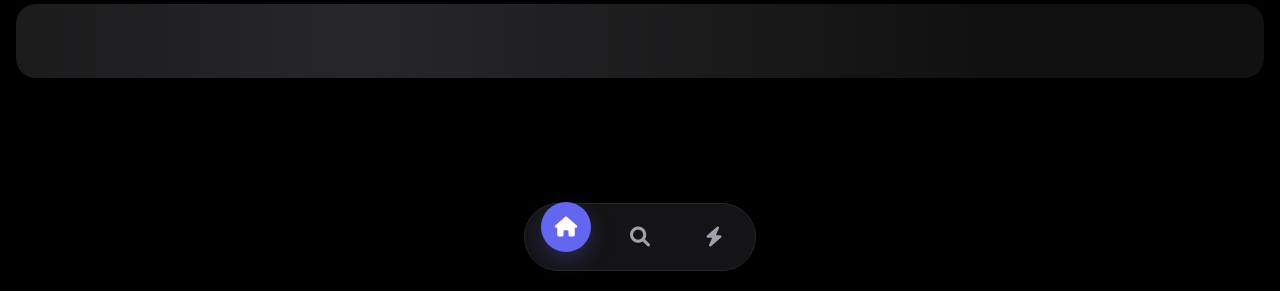
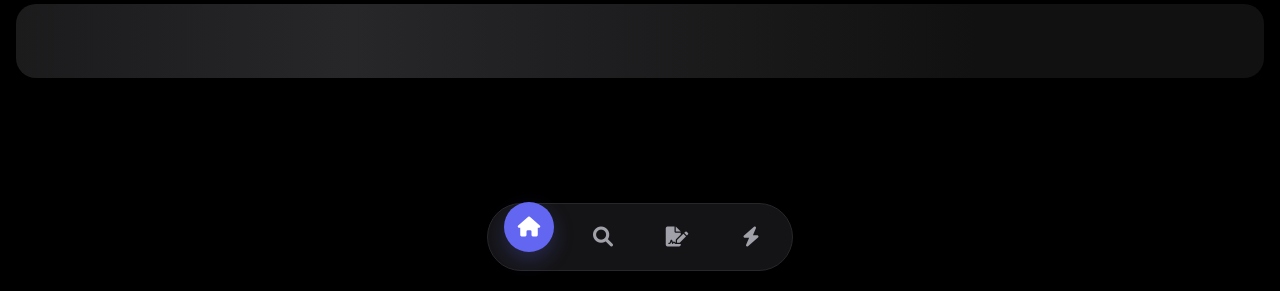
Before and after one commit to itsh4ro5/botupdate, a Python web app: template templates/dashboard.html in a window 1280 px wide. Shown: the part 509-800 px from the top of the page. Run offline with Jinja, Linux system fonts and the light colour scheme; the template is opened without the code that fills it, so the values that code supplies are empty; some libraries are stand-ins or nearby versions.

Commit message:
Refactor navigation links in dashboard.html

```diff
--- a/templates/dashboard.html
+++ b/templates/dashboard.html
@@ -132,14 +132,15 @@
             <div class="skeleton skeleton-row"></div>
         </div>
     </div>
+    <!-- Is div ko dashboard.html ke end me script se theek upar replace kar do -->
     <div class="floating-dock">
-        <a href="/" class="nav-item active"><i class="fa-solid fa-house"></i><span>Home</span></a>
-        <a href="/explore" class="nav-item"><i class="fa-solid fa-magnifying-glass"></i><span>Explore</span></a>
-        <a href="/quiz" class="nav-item"><i class="fa-solid fa-bolt"></i><span>Arena</span></a>
-        <a href="/admin_panel" class="nav-item" id="btn-nav-admin" style="display:none;"><i class="fa-solid fa-shield-halved"></i><span>Admin</span></a>
-        <a href="/owner_panel" class="nav-item" id="btn-nav-owner" style="display:none;"><i class="fa-solid fa-crown"></i><span>Owner</span></a>
+        <a href="/" class="nav-item active"><i class="fa-solid fa-house"></i></a>
+        <a href="/explore" class="nav-item"><i class="fa-solid fa-magnifying-glass"></i></a>
+        <a href="/quiz" class="nav-item"><i class="fa-solid fa-file-signature"></i></a>
+        <a href="/flash" class="nav-item"><i class="fa-solid fa-bolt"></i></a>
+        <a href="/admin_panel" class="nav-item" id="btn-nav-admin" style="display:none;"><i class="fa-solid fa-shield-halved"></i></a>
+        <a href="/owner_panel" class="nav-item" id="btn-nav-owner" style="display:none;"><i class="fa-solid fa-crown"></i></a>
     </div>
-
     <script>
         let tg = window.Telegram.WebApp; tg.expand();
 
```
